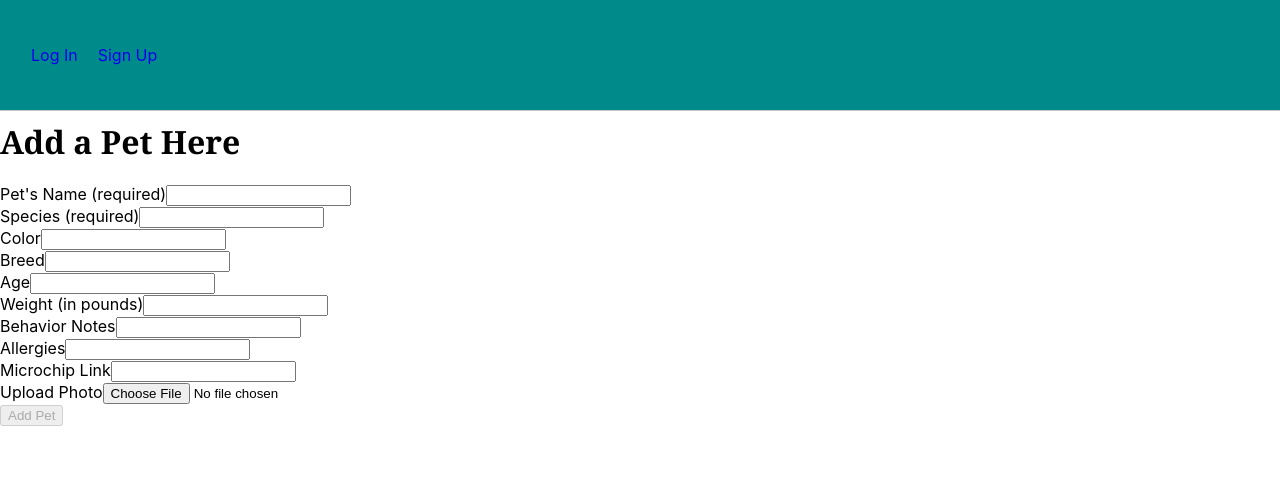
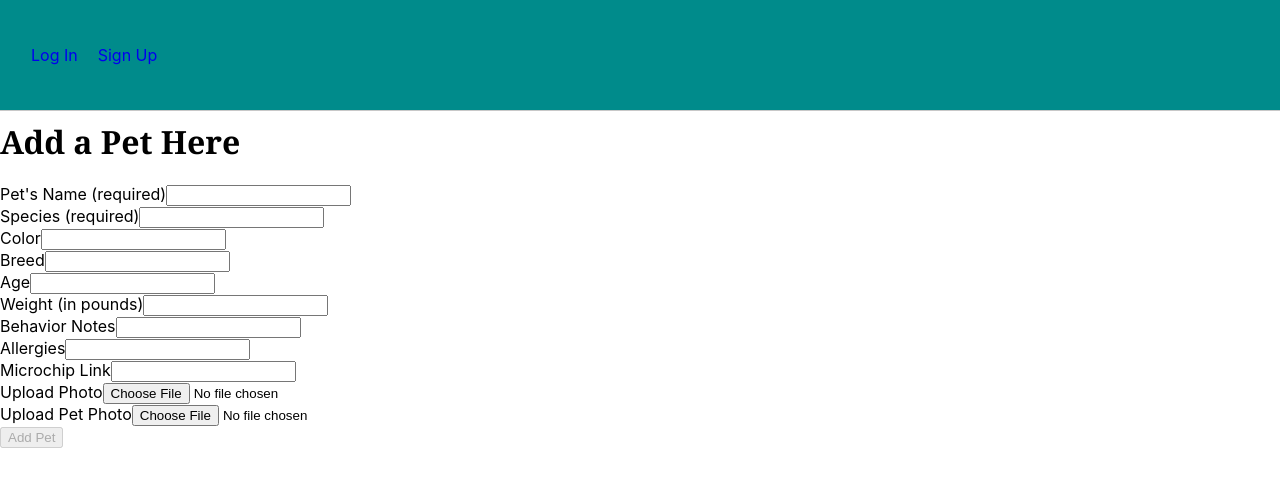
Before and after one commit to shakestuffup73/lamdb-frontend, a React (Create React App) app: page /addPet in a window 1280 px wide. Shown: the top 486 px of the page. Built offline with nearby package versions, Linux system fonts and the light colour scheme; no server answers.

Commit message:
add petCard

```diff
--- a/src/pages/AddPet/AddPet.jsx
+++ b/src/pages/AddPet/AddPet.jsx
@@ -197,6 +197,18 @@ const AddPet = (props) => {
 					onChange={handleChangePhoto}
 				/>
 				</div>
+				<div className="form-group mb-4">
+					<label htmlFor="photo-upload" className="form-label">
+						Upload Pet Photo
+					</label>
+					<input
+						type="file"
+						className="form-control"
+						id="photo-upload"
+						name="photo"
+						onChange={handleChangePhoto}
+					/>
+				</div>
 				<div className="d-grid">
 					<button
 						type="submit"
```
Also changed, not shown: src/components/PetCard/PetCard.jsx (added, +18 -0 lines), src/pages/Profiles/Profiles.jsx (deleted, +0 -31 lines), src/components/PetCard/PetCard.module.css (added).
